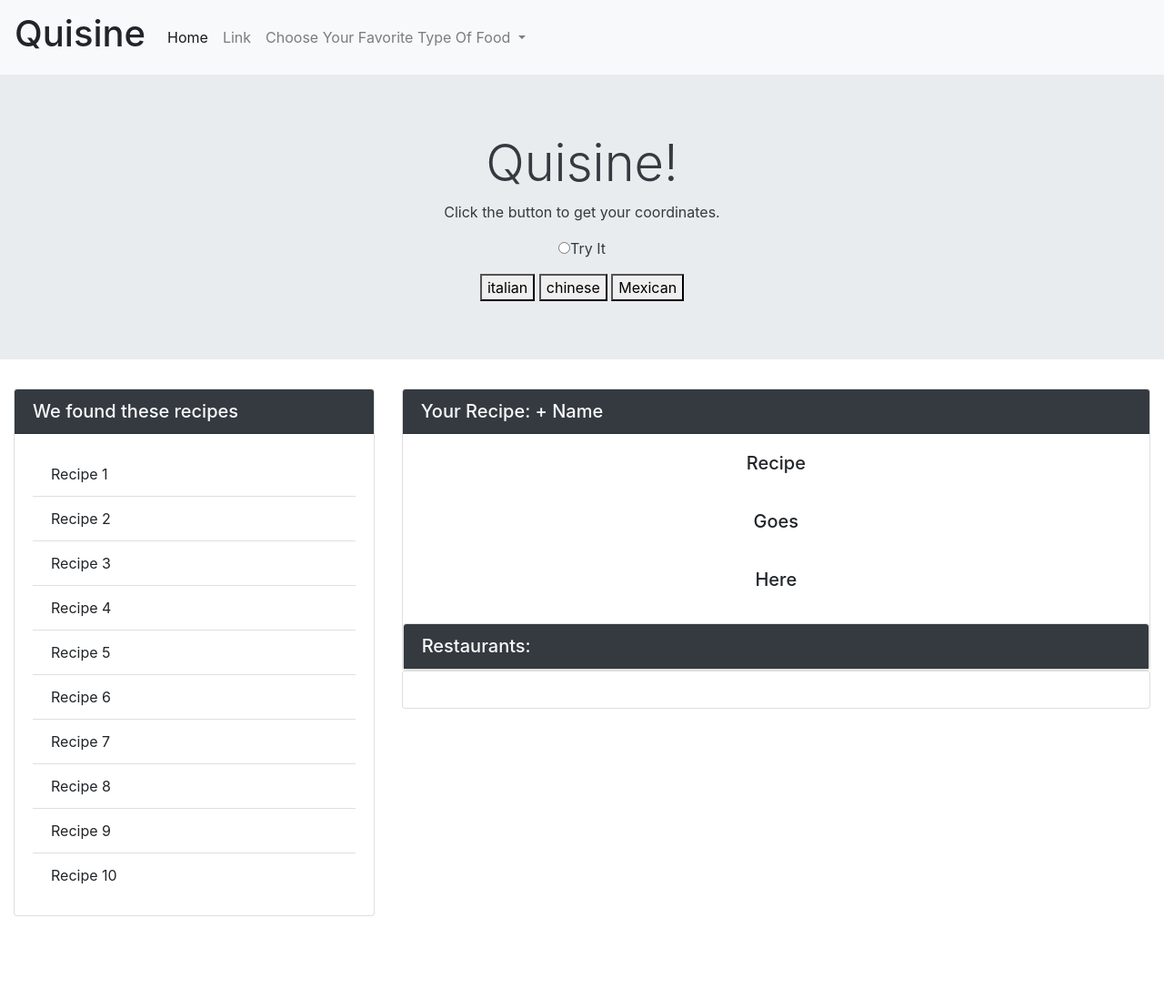
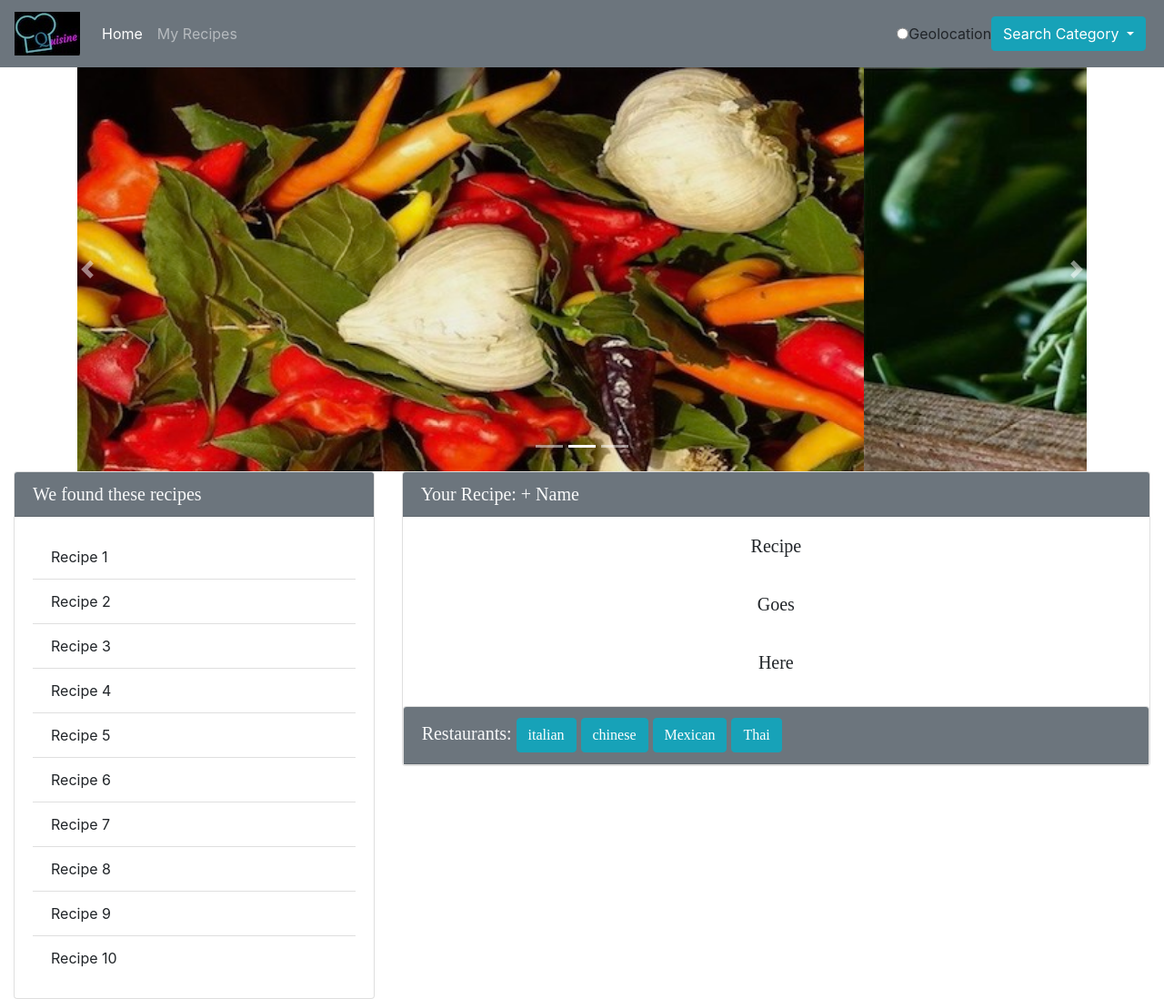
Before and after one commit to roopab77/Project1, a plain HTML site: page barebone.html in a window 1280 px wide. Shown: the whole page at 91% size. Before the commit the page ends 1031 px from the top, so only its background shows below. Drawn offline with nearby package versions, Linux system fonts and the light colour scheme.

Commit message:
Added Geolocation functionality-still needs to clean up diaplay. Added carousel and style to HTML

```diff
--- a/assets/css/style.css
+++ b/assets/css/style.css
@@ -0,0 +1,43 @@
+*
+2
+Important:
+
+    set "visibility:hidden" for better results
+
+    or use src/css/imgLiquid.js.css
+
+*/
+
+/* .imgLiquid img{
+
+    visibility:hidden;
+} */
+body {
+  font-family: 'Open Sans', 'Source Sans Pro';
+  font-size: 20px;
+}
+
+h1, h2, h3, h4, h5, h6 {
+  font-family: 'Noto Serif JP', 'Source Sans Pro';
+}
+
+.photo {
+  margin: 20px;
+  width: 20%;
+  height: auto;
+};
+
+.carousel-inner{
+  height: 50px;
+}
+
+/* .carousel-item {
+
+  width: 50%;
+  height: 50%;
+};
+
+.carousel img {
+  max-height: 300px;
+  margin: 0 auto;
+} */
--- a/assets/javascript/script.js
+++ b/assets/javascript/script.js
@@ -21,14 +21,14 @@
     // $("#results-appear-here").append("Latitude: " + latitude + "Longitude: " + latitude);
 
     $("button").on("click", function () {
-      // Grabbing and storing the data-animal property value from the button
+      // Grabbing and storing the data-food property value from the button
       var foodCategory = $(this).attr("data-food");
 
       // Constructing a queryURL using the foodCategory
 
-      var yelpId = "oyikWtp5SyiqR1Dp14yt_A";
-      var yelpSecret =
-        "fuVkmZQYUYVOHcZ3I8yKQTuSmfEr8EfaInmXRf2OqTHirXDr_Gb___dWPEnxf6MGaEZd6YtL5V5hIZvgg7zbnBG2GJeCdPG2Tmwm9V2k8lKXYUKz4ODh750gbliuW3Yx";
+      // var yelpId = "oyikWtp5SyiqR1Dp14yt_A";
+      // var yelpSecret =
+        // "fuVkmZQYUYVOHcZ3I8yKQTuSmfEr8EfaInmXRf2OqTHirXDr_Gb___dWPEnxf6MGaEZd6YtL5V5hIZvgg7zbnBG2GJeCdPG2Tmwm9V2k8lKXYUKz4ODh750gbliuW3Yx";
       var queryURL = "https://api.yelp.com/v3/businesses/search?term=" + foodCategory + "&latitude=" + latitude + "&longitude=" + longitude;
       // "&location=new+york+city+nj";
       // "&latitude=40.82783908257346&longitude=-74.10162448883057";
@@ -37,9 +37,10 @@
         url: corsURL,
         method: "GET",
         headers: {
-          'Authorization': "Bearer 7AownLPDeOyidmxHDJXanfrmJglhs4fRNLDmNCIFHkNvTS2FsZgtXCAbAl5j_zIFKzVYUTJ28e5AbCBInDC_NN0a0RqqGm5D2ErzP0vtjM8IuGCJWoqolUWjfxOrWnYx"
+          'Authorization': "Bearer fuVkmZQYUYVOHcZ3I8yKQTuSmfEr8EfaInmXRf2OqTHirXDr_Gb___dWPEnxf6MGaEZd6YtL5V5hIZvgg7zbnBG2GJeCdPG2Tmwm9V2k8lKXYUKz4ODh750gbliuW3Yx"
         }
 
+        // 7AownLPDeOyidmxHDJXanfrmJglhs4fRNLDmNCIFHkNvTS2FsZgtXCAbAl5j_zIFKzVYUTJ28e5AbCBInDC_NN0a0RqqGm5D2ErzP0vtjM8IuGCJWoqolUWjfxOrWnYx"
       }).then(function (response) {
         // i = 0;
         console.log(response);
@@ -72,7 +73,9 @@
 
             var p1 = $("<h6>").text("Name: " + result[i].name);
             var p = $("<p>").text("Rating: " + result[i].rating);
+            p.addClass("rating");
             var p2 = $("<p>").text("Price: " + result[i].price);
+            p2.addClass("price");
             var p3 = $("<p>").text("Address: " + result[i].location.display_address[0]);
             var p4 = $("<p>").text(result[i].location.display_address[1]);
             var p5 = $("<p>").text("  Phone: " + result[i].display_phone);
@@ -83,8 +86,8 @@
             restaurantImage.attr("src", result[i].image_url);
             console.log(restaurantImage);
 
+            restaurantDiv.append(restaurantImage);
             restaurantDiv.append(p1);
-            restaurantDiv.append(restaurantImage);
             restaurantDiv.append(p);
             restaurantDiv.append(p2);
             restaurantDiv.append(p3);
--- a/barebone.html
+++ b/barebone.html
@@ -1,79 +1,101 @@
 <!DOCTYPE html>
 <html lang="en">
-
 <head>
 <meta charset="UTF-8">
 <meta name="viewport" content="width=device-width, initial-scale=1.0">
 <meta http-equiv="X-UA-Compatible" content="ie=edge">
 <link rel="stylesheet" href="https://cdnjs.cloudflare.com/ajax/libs/twitter-bootstrap/4.1.2/css/bootstrap.min.css">
 <link rel="stylesheet" href="https://use.fontawesome.com/releases/v5.1.1/css/all.css">
-  <link rel="stylesheet" href="style.css">
-  <title>Title</title>
+<link rel="stylesheet" href="assets/css/style.css">
+<title>Quisine</title>
 </head>
-
-<body>
-  <nav class="navbar navbar-expand-lg navbar-light bg-light">
-    <a class="navbar-brand">
-      <h1>Quisine</h1>
-    </a>
-    <button class="navbar-toggler" type="button" data-toggle="collapse" data-target="#navbarSupportedContent"
-      aria-controls="navbarSupportedContent" aria-expanded="false" aria-label="Toggle navigation">
+<nav class="navbar navbar-expand-lg navbar-dark bg-secondary">
+  <button class="navbar-toggler" type="button" data-toggle="collapse" data-target="#navbarTogglerDemo01" aria-controls="navbarTogglerDemo01"
+    aria-expanded="false" aria-label="Toggle navigation">
     <span class="navbar-toggler-icon"></span>
   </button>
-
-    <div class="collapse navbar-collapse" id="navbarSupportedContent">
-      <ul class="navbar-nav mr-auto">
+  <div class="collapse navbar-collapse" id="navbarTogglerDemo01">
+    <a class="navbar-brand" href="#"><img class="logo w=100%" src="assets/images/Qlogo.jpg" alt="logo"></a>
+    <ul class="navbar-nav mr-auto mt-2 mt-lg-0">
       <li class="nav-item active">
-          <a class="nav-link" href="#">Home <span class="sr-only">(current)</span></a>
+        <a class="nav-link " href="#">Home <span class="sr-only">(current)</span></a>
       </li>
       <li class="nav-item">
-          <a class="nav-link" href="#">Link</a>
+        <a class="nav-link" href="#">My Recipes</a>
         </li>
-        <li class="nav-item dropdown">
-          <a class="nav-link dropdown-toggle" href="#" id="navbarDropdown" role="button" data-toggle="dropdown"
-            aria-haspopup="true" aria-expanded="false">
-            Choose Your Favorite Type Of Food
-          </a>
-          <div class="dropdown-menu" aria-labelledby="navbarDropdown">
+    </ul>
+    <div class = "btn-group mr-10"><input type="radio" onclick="getLocation()">   Geolocation</button>
+      <p id="demo"></div>
+    <div class="btn-group mr-1">
+      <button type="button" class="btn btn-info dropdown-toggle" data-toggle="dropdown" aria-haspopup="true"
+        aria-expanded="false">
+        Search Category
+      </button>
+      <div class="dropdown-menu">
           <a class="dropdown-item" href="#">Italian</a>
-            <div class="dropdown-divider"></div>
-            <a class="dropdown-item" href="#">Chinesse</a>
-            <div class="dropdown-divider"></div>
-            <a class="dropdown-item" href="#">Tex-Mex</a>
+        <a class="dropdown-item" href="#">Chinese</a>
+        <a class="dropdown-item" href="#">Mexican</a>
+        <a class="dropdown-item" href="#">Thai</a>
+        <!-- <div class="dropdown-divider"></div> -->
+        <!-- <a class="dropdown-item" href="#">Separated link</a> -->
       </div>
-        </li>
-
+    </div>
   </div>
 </nav>
+<div id="carouselExampleIndicators" class="carousel slide" data-ride="carousel">
+  <ol class="carousel-indicators">
+    <li data-target="#carouselExampleIndicators" data-slide-to="0" class="active"></li>
+    <li data-target="#carouselExampleIndicators" data-slide-to="1"></li>
+    <li data-target="#carouselExampleIndicators" data-slide-to="2"></li>
+  </ol>
+  <div class="class container">
+    <div class="carousel-inner">
+      <div class="carousel-item active">
+        <img class="image d-block w-100" src="assets/images/food2.jpg" alt="First slide">
+      </div>
+      <div class="carousel-item">
+        <img class="image d-block w-100" src="assets/images/greenbeans.jpg" alt="Second slide">
+        <meta itemprop="url" content="http://www.therecipedepository.com/recipe/1474/italian-sausage-and-cornbread-dressing">
+      </div>
+      <div class="carousel-item">
+        <img class="image d-bloc w-100" src="assets/images/Spices.jpg" alt="Third slide">
+      </div>
+    </div>
+    <a class="carousel-control-prev" href="#carouselExampleIndicators" role="button" data-slide="prev">
+      <span class="carousel-control-prev-icon" aria-hidden="true"></span>
+      <span class="sr-only">Previous</span>
+    </a>
+    <a class="carousel-control-next" href="#carouselExampleIndicators" role="button" data-slide="next">
+      <span class="carousel-control-next-icon" aria-hidden="true"></span>
+      <meta itemprop="url" content="http://www.therecipedepository.com/recipe/1474/italian-sausage-and-cornbread-dressing">
+      <span class="sr-only">Next</span>
+    </a>
+  </div>
+</div>
 
-  <div class="jumbotron jumbotron-fluid text-center text-dark media-background">
 
-    <h1 class="display-4">Quisine!</h1>
-    <div class="container">
-      <p>Click the button to get your coordinates.</p>
-
-      <input type="radio" onclick="getLocation()">Try It</button>
-
-      <p id="demo"></p>
-
+<!-- <div class = "row">
+<div class = "col-3">
   <button data-food="italian">italian</button>
   <button data-food="chinese">chinese</button>
   <button data-food="mexican">Mexican</button>
-
 </div>
+<div class = "col-9">
+   <div class = "imgLiquidFill" style = "width:10%; height:10%;" id="results-appear-here">
+  </div> -->
+<!-- <div class = "restDetails" id="results-appear-here">
   </div>
-  <div class="container-fluid">
 
 </div>
 
+</div>  -->
 
-  <!-- Big Container to hold Rows, Columns separating it from the carousel  -->
 <div class="container-fluid">
   <div class="row">
     <div class="col-12 col-sm-6 col-md-4 mb-4">
       <!--  Card to list the possible recipes outcome -->
       <div class="card">
-          <h5 class="card-header bg-dark text-light">
+        <h5 class="card-header bg-secondary text-light">
           We found these recipes
         </h5>
         <div class="card-body">
@@ -96,7 +118,7 @@
     <div class="col-12 col-sm-6 col-md-8 mb-4">
       <!--  Recipe Body  -->
       <div class="card">
-          <h5 class="card-header bg-dark text-light">
+        <h5 class="card-header bg-secondary text-light">
           Your Recipe: + Name
         </h5>
         <div class="card-body text-center">
@@ -109,29 +131,49 @@
           </h5>
         </div>
         <div class="card">
-            <h5 class="card-header bg-dark text-light">
-              Restaurants:
+          <h5 class="card-header bg-secondary text-light">
+            Restaurants:       <button class= "btn btn-info" data-food="italian">italian</button>
+            <button class= "btn btn-info" data-food="chinese">chinese</button>
+            <button class= "btn btn-info" data-food="mexican">Mexican</button>
+            <button class= "btn btn-info" data-food="Thai">Thai</button>
+
 </h5>
         </div>
       </div>
-        <div class="card">
-          <div class="card-body">
+      <div class="row">
+        <div class="col-3">
+
+        </div>
+        <div class="col-19">
           <div class="restDetails" id="results-appear-here">
           </div>
         </div>
       </div>
     </div>
 
+    <!-- <div class = "row">
+<div class = "col-3">
+  <button data-food="italian">italian</button>
+  <button data-food="chinese">chinese</button>
+  <button data-food="mexican">Mexican</button>
+</div>
+<div class = "col-9">
+   <div class = "imgLiquidFill" style = "width:10%; height:10%;" id="results-appear-here">
+  </div> -->
+    <!-- <div class = "restDetails" id="results-appear-here">
+  </div>
 
-</body>
+</div>
+
+</div>  -->
 
 
+
+<body>
 
 <script src="https://cdnjs.cloudflare.com/ajax/libs/jquery/3.3.1/jquery.min.js"></script>
 <script src="https://cdnjs.cloudflare.com/ajax/libs/popper.js/1.13.0/umd/popper.min.js"></script>
 <script src="https://cdnjs.cloudflare.com/ajax/libs/twitter-bootstrap/4.1.2/js/bootstrap.min.js"></script>
-
 <script src="assets/javascript/script.js"></script>
 </body>
-
 </html>
--- a/style.css
+++ b/style.css
@@ -25,4 +25,6 @@ Important:
 };
 
 
-#results-appear-here {width:50px; height:50px;background:red; display:inline-block;vertical-align:top;}
+.photo, .p1 .rating, .price {display:inline; vertical-align:top;};
+
+.p1 .rating, .price {float: right};
```
Also changed, not shown: index.html (+27 -31 lines), assets/images/Qlogo.jpg (added), assets/images/QuisineLogo.jpg (added), assets/images/Spices.jpg (added), assets/images/food2.jpg (added), assets/images/greenbeans.jpg (added), 1 other file. Lines whose indentation alone changed are shown as unchanged.
